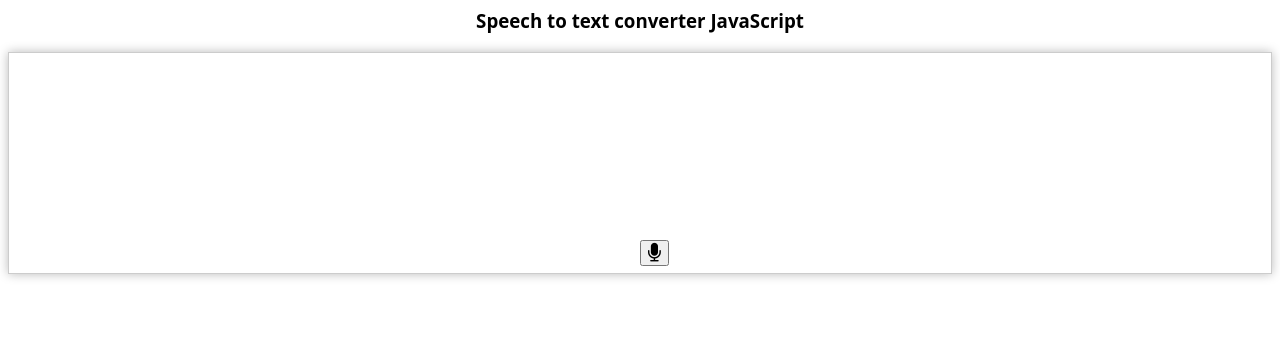
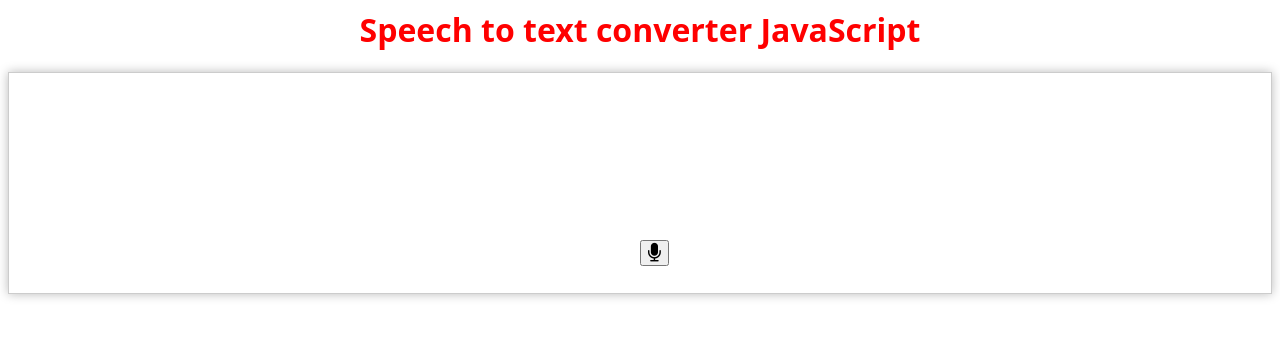
Before and after one commit to Aditya121-bot/Speech-to-text.github.io, a plain HTML site: page index.html in a window 1280 px wide. Drawn offline with Linux system fonts and the light colour scheme.

Commit message:
Update index.html

```diff
--- a/index.html
+++ b/index.html
@@ -4,17 +4,23 @@
     <link rel="stylesheet" href="https://cdnjs.cloudflare.com/ajax/libs/font-awesome/4.7.0/css/font-awesome.min.css">
 </head>
 <body>
-    <h3 align="center">Speech to text converter JavaScript</h3>
+    <h1 align="center">Speech to text converter JavaScript</h1>
     <div id="result"></div>
     <button onclick="startConverting();"><i class="fa fa-microphone btn btn-danger" aria-hidden="true"></i></button>
     <style>
+
         body{
             font-family: Open Sans;
         }
+        h1{
+   Color: red;
+
+}
         #result{
             height: 200px;
             border: 1px solid #ccc;
             padding: 10px;
+            color:blue;
             box-shadow: 0 0 10px 0 #bbb;
             margin-bottom: 30px;
             font-size: 14px;
```
